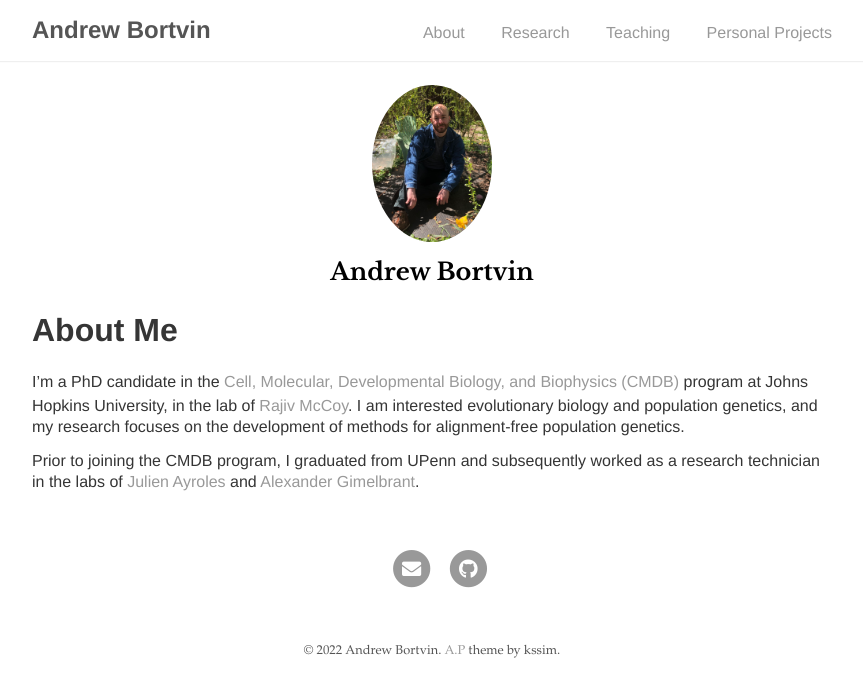
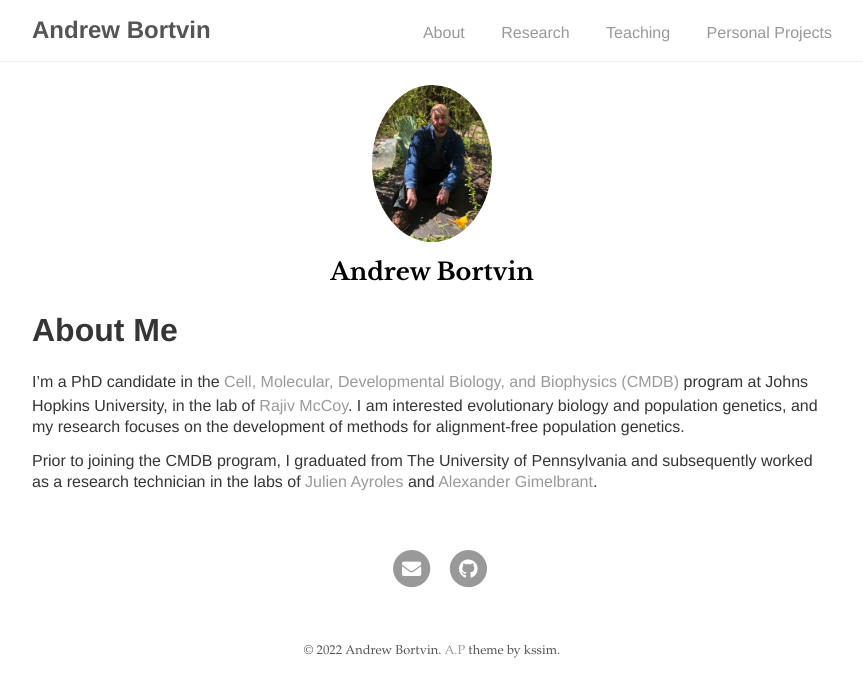
Before and after one commit to andrew-bortvin/andrew-bortvin.github.io, a Jekyll site: the page built from index.md, in a window 1280 px wide. Shown: the top 697 px of the page, without its empty margins (208-1071 px from the left). Built offline with Jekyll 4.4.1, drawn with Linux system fonts in a browser that asks for light colours; our own code applies the rules of GitHub Pages for plain Markdown files.

Commit message:
Update index.md

```diff
--- a/index.md
+++ b/index.md
@@ -5,4 +5,4 @@ layout: about
 # About Me
 I’m a PhD candidate in the [Cell, Molecular, Developmental Biology, and Biophysics (CMDB)](https://cmdb.jhu.edu/) program at Johns Hopkins University, in the lab of [Rajiv McCoy](https://mccoy-lab.org/). I am interested evolutionary biology and population genetics, and my research focuses on the development of methods for alignment-free population genetics.
 
-Prior to joining the CMDB program, I graduated from UPenn and subsequently worked as a research technician in the labs of [Julien Ayroles](https://ayroleslab.princeton.edu/) and [Alexander Gimelbrant](https://gimelbrantlab.med.harvard.edu/research-0).
+Prior to joining the CMDB program, I graduated from The University of Pennsylvania and subsequently worked as a research technician in the labs of [Julien Ayroles](https://ayroleslab.princeton.edu/) and [Alexander Gimelbrant](https://gimelbrantlab.med.harvard.edu/research-0).
```
